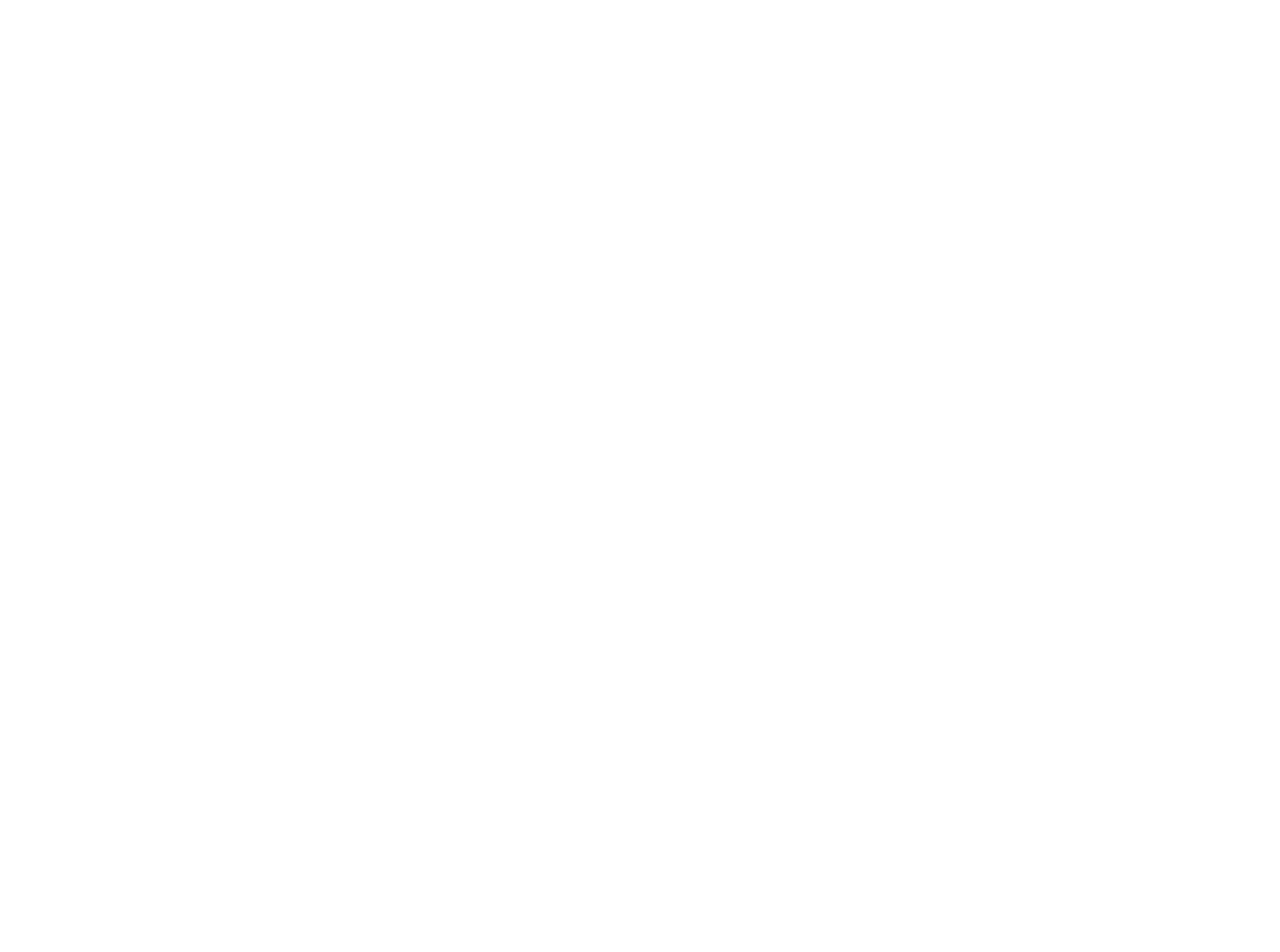
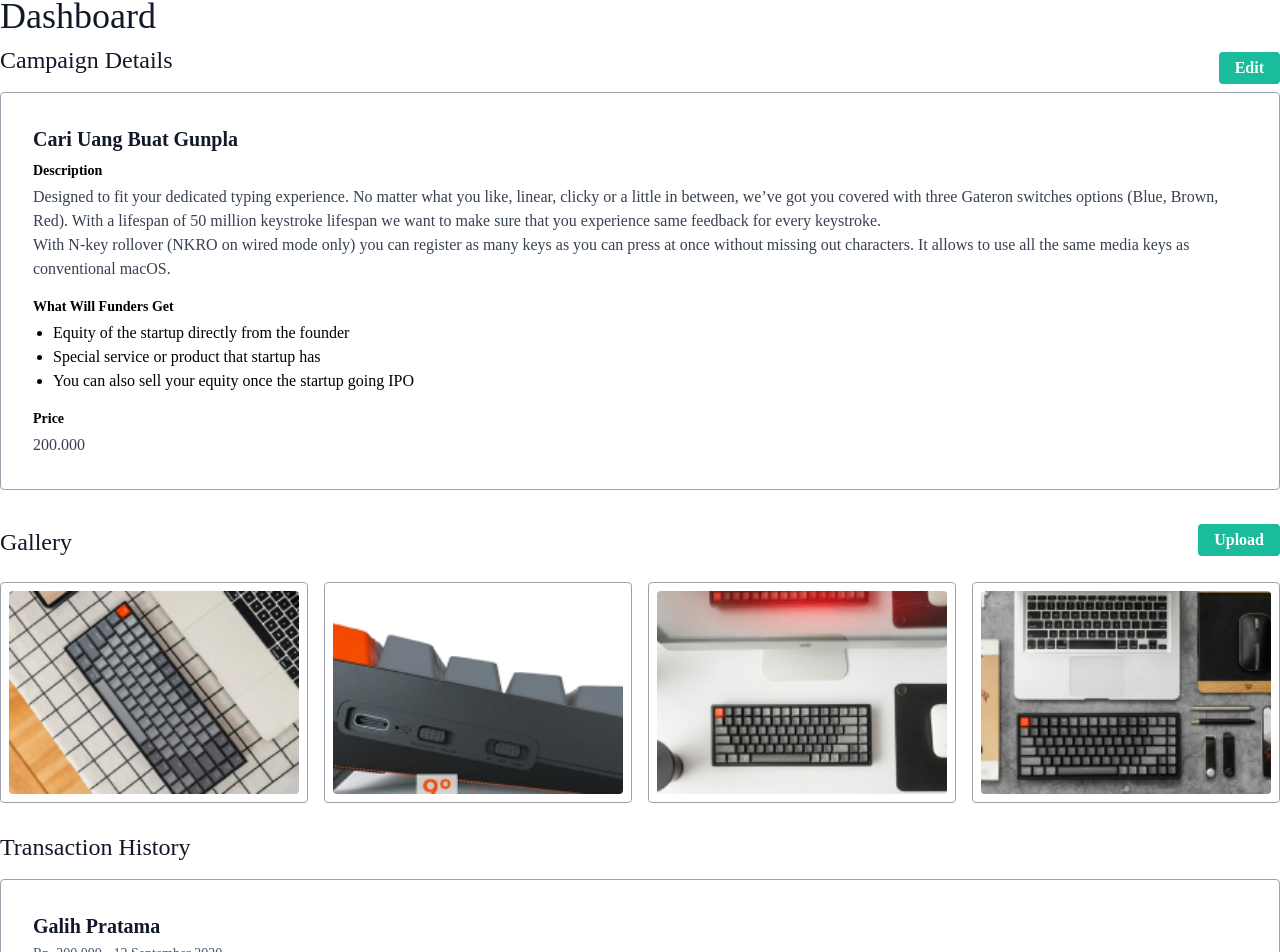
Before and after one commit to fathurohmansf/senabungserang, a Nuxt app: page /dashboard/project/1 in a window 1280 px wide. Before the commit this address had no page. Shown: the part 136-1088 px from the top of the page. Before the commit the page ends 800 px from the top, so only its background shows below. Built offline with nearby package versions, Linux system fonts and the light colour scheme.

Commit message:
add Dashboard Project Detail:id

```diff
--- /dev/null
+++ b/pages/dashboard/project/_id.vue
@@ -0,0 +1,141 @@
+
+import Navbar from '~/components/Navbar.vue';
+<template>
+  <div class="project-page">
+  <section class="dashboard-header pt-5">
+        <div class="container mx-auto relative">
+          <Navbar />
+        </div>
+      </section>
+  <section class="container mx-auto pt-8">
+        <div class="flex justify-between items-center">
+          <div class="w-full mr-6">
+            <h2 class="text-4xl text-gray-900 mb-2 font-medium">Dashboard</h2>
+          </div>
+        </div>
+        <div class="flex justify-between items-center">
+          <div class="w-3/4 mr-6">
+            <h3 class="text-2xl text-gray-900 mb-4">Campaign Details</h3>
+          </div>
+          <div class="w-1/4 text-right">
+            <nuxt-link
+              to="/dashboard/projects/create"
+              class="bg-green-button hover:bg-green-button text-white font-bold px-4 py-1 rounded inline-flex items-center"
+            >
+              Edit
+            </nuxt-link>
+          </div>
+        </div>
+        <div class="block mb-2">
+          <div class="w-full lg:max-w-full lg:flex mb-4">
+            <div
+              class="border border-gray-400 bg-white rounded p-8 flex flex-col justify-between leading-normal"
+            >
+              <div>
+                <div class="text-gray-900 font-bold text-xl mb-2">
+                  Cari Uang Buat Gunpla
+                </div>
+                <p class="text-sm font-bold flex items-center mb-1">
+                  Description
+                </p>
+                <p class="text-gray-700 text-base">
+                  Designed to fit your dedicated typing experience. No matter
+                  what you like, linear, clicky or a little in between, we’ve
+                  got you covered with three Gateron switches options (Blue,
+                  Brown, Red). With a lifespan of 50 million keystroke lifespan
+                  we want to make sure that you experience same feedback for
+                  every keystroke.
+                </p>
+                <p class="text-gray-700 text-base">
+                  With N-key rollover (NKRO on wired mode only) you can register
+                  as many keys as you can press at once without missing out
+                  characters. It allows to use all the same media keys as
+                  conventional macOS.
+                </p>
+                <p class="text-sm font-bold flex items-center mb-1 mt-4">
+                  What Will Funders Get
+                </p>
+                <ul class="list-disc ml-5">
+                  <li>Equity of the startup directly from the founder</li>
+                  <li>Special service or product that startup has</li>
+                  <li>
+                    You can also sell your equity once the startup going IPO
+                  </li>
+                </ul>
+                <p class="text-sm font-bold flex items-center mb-1 mt-4">
+                  Price
+                </p>
+                <p class="text-4xl text-gray-700 text-base">200.000</p>
+              </div>
+            </div>
+          </div>
+        </div>
+        <div class="flex justify-between items-center">
+          <div class="w-3/4 mr-6">
+            <h3 class="text-2xl text-gray-900 mb-4 mt-5">Gallery</h3>
+          </div>
+          <div class="w-1/4 text-right">
+            <a
+              href="#"
+              class="bg-green-button hover:bg-green-button text-white font-bold px-4 py-1 rounded inline-flex items-center"
+            >
+              Upload
+            </a>
+          </div>
+        </div>
+        <div class="flex -mx-2">
+          <div
+            class="relative w-1/4 bg-white m-2 p-2 border border-gray-400 rounded"
+          >
+            <figure class="item-thumbnail">
+              <img src="/project-slider-1.jpg" alt="" class="rounded w-full" />
+            </figure>
+          </div>
+          <div
+            class="relative w-1/4 bg-white m-2 p-2 border border-gray-400 rounded"
+          >
+            <figure class="item-thumbnail">
+              <img src="/project-slider-2.jpg" alt="" class="rounded w-full" />
+            </figure>
+          </div>
+          <div
+            class="relative w-1/4 bg-white m-2 p-2 border border-gray-400 rounded"
+          >
+            <figure class="item-thumbnail">
+              <img src="/project-slider-3.jpg" alt="" class="rounded w-full" />
+            </figure>
+          </div>
+          <div
+            class="relative w-1/4 bg-white m-2 p-2 border border-gray-400 rounded"
+          >
+            <figure class="item-thumbnail">
+              <img src="/project-slider-4.jpg" alt="" class="rounded w-full" />
+            </figure>
+          </div>
+        </div>
+        <div class="flex justify-between items-center">
+          <div class="w-3/4 mr-6">
+            <h3 class="text-2xl text-gray-900 mb-4 mt-5">
+              Transaction History
+            </h3>
+          </div>
+        </div>
+        <div class="block mb-2">
+          <div class="w-full lg:max-w-full lg:flex mb-4">
+            <div
+              class="w-full border border-gray-400 lg:border-gray-400 bg-white rounded p-8 flex flex-col justify-between leading-normal"
+            >
+              <div>
+                <div class="text-gray-900 font-bold text-xl mb-1">
+                  Galih Pratama
+                </div>
+                <p class="text-sm text-gray-600 flex items-center mb-2">
+                  Rp. 200.000 &middot; 12 September 2020
+                </p>
+              </div>
+            </div>
+          </div>
+        </div>
+      </section>
+    </div>
+</template>
```
Also changed, not shown: assets/css/tailwind.css.
